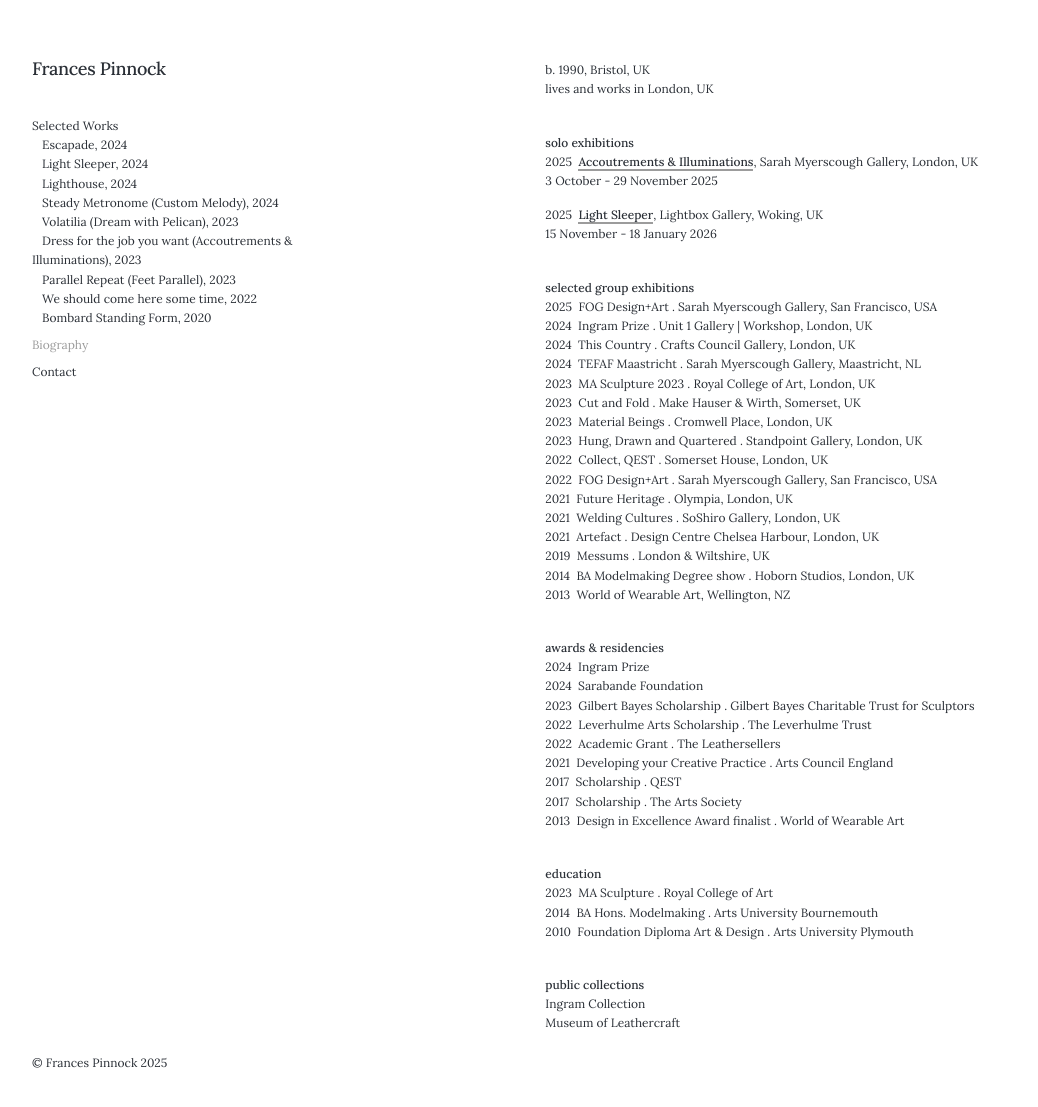
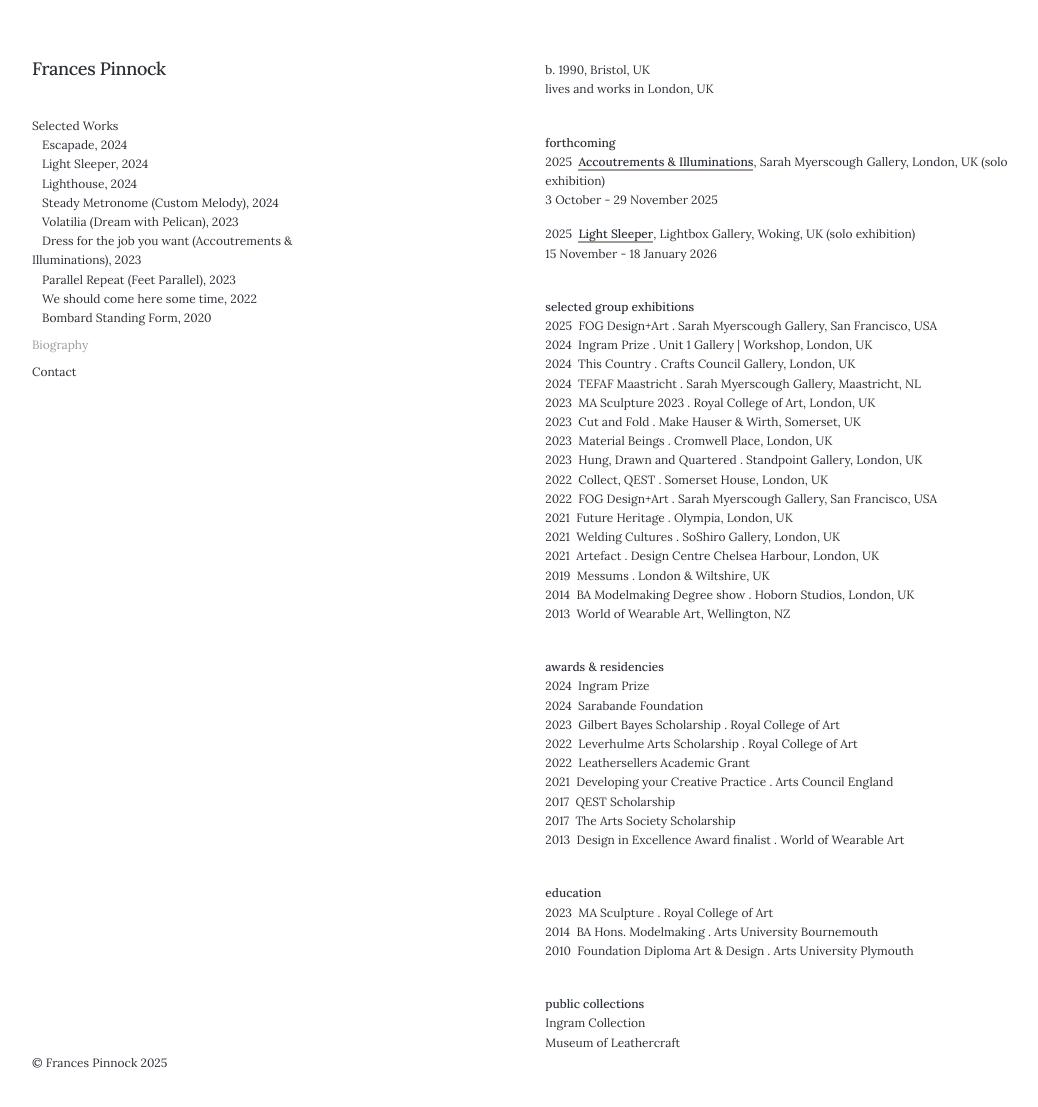
Before and after one commit to francespinnock/francespinnock.github.io, a Jekyll site: the page built from _pages/bio.md, in a window 1280 px wide and 1112 px high. Shown: the top 1107 px of the window, without its empty margins (28-1066 px from the left). Built offline with Jekyll 4.4.1, drawn with Linux system fonts in a browser that asks for light colours; nearby versions of some CDN libraries; some web fonts are replaced.

Commit message:
Update bio.md

```diff
--- a/_pages/bio.md
+++ b/_pages/bio.md
@@ -7,11 +7,11 @@ b. 1990, Bristol, UK
 lives and works in London, UK
 <br />
 
-**solo exhibitions**
-2025&nbsp;&nbsp;[Accoutrements & Illuminations](https://www.sarahmyerscough.com/exhibitions/70-frances-pinnock-solo-show-gallery-solo-show-2025/), Sarah Myerscough Gallery, London, UK
+**forthcoming**
+2025&nbsp;&nbsp;[Accoutrements & Illuminations](https://www.sarahmyerscough.com/exhibitions/70-frances-pinnock-solo-show-gallery-solo-show-2025/), Sarah Myerscough Gallery, London, UK (solo exhibition)
 3 October - 29 November 2025
 
-2025&nbsp;&nbsp;[Light Sleeper](https://www.thelightbox.org.uk/whats-on/frances-pinnock-light-sleeper), Lightbox Gallery, Woking, UK
+2025&nbsp;&nbsp;[Light Sleeper](https://www.thelightbox.org.uk/whats-on/frances-pinnock-light-sleeper), Lightbox Gallery, Woking, UK (solo exhibition)
 15 November - 18 January 2026
 <br />
 
@@ -37,12 +37,12 @@ lives and works in London, UK
 **awards & residencies**
 2024&nbsp;&nbsp;Ingram Prize
 2024&nbsp;&nbsp;Sarabande Foundation
-2023&nbsp;&nbsp;Gilbert Bayes Scholarship . Gilbert Bayes Charitable Trust for Sculptors
-2022&nbsp;&nbsp;Leverhulme Arts Scholarship . The Leverhulme Trust
-2022&nbsp;&nbsp;Academic Grant . The Leathersellers
+2023&nbsp;&nbsp;Gilbert Bayes Scholarship . Royal College of Art
+2022&nbsp;&nbsp;Leverhulme Arts Scholarship . Royal College of Art
+2022&nbsp;&nbsp;Leathersellers Academic Grant
 2021&nbsp;&nbsp;Developing your Creative Practice . Arts Council England
-2017&nbsp;&nbsp;Scholarship . QEST
-2017&nbsp;&nbsp;Scholarship . The Arts Society
+2017&nbsp;&nbsp;QEST Scholarship
+2017&nbsp;&nbsp;The Arts Society Scholarship
 2013&nbsp;&nbsp;Design in Excellence Award finalist . World of Wearable Art
 <br />
 
```
